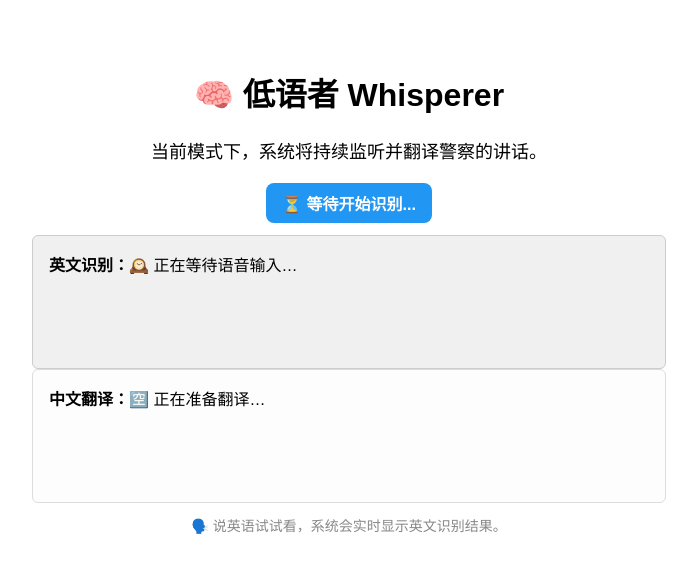
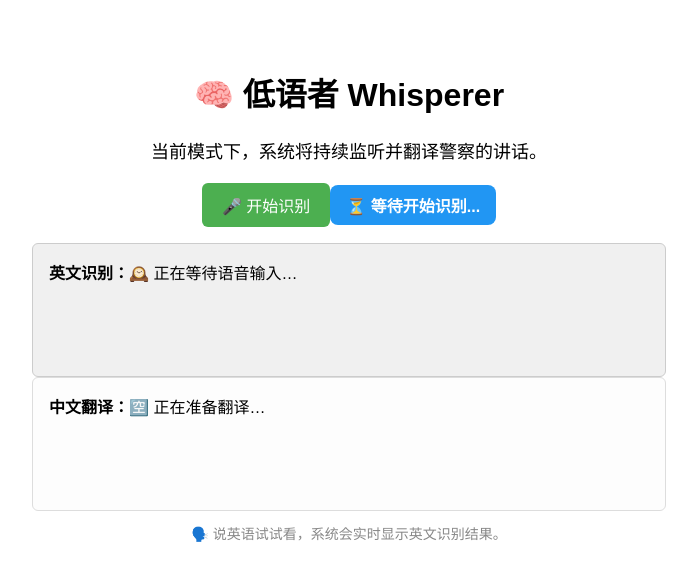
Before and after one commit to mochiwang/truck, a Next.js app in the folder frontend/: page /whisperer in a window 1280 px wide. Shown: the top 580 px of the page, without its empty margins (291-988 px from the left). Built offline with nearby package versions, Linux system fonts and the light colour scheme; no server answers.

Commit message:
✅ feat: 添加 Whisperer 启停控制与识别修复逻辑

```diff
--- a/frontend/components/LiveListener.tsx
+++ b/frontend/components/LiveListener.tsx
@@ -6,6 +6,8 @@ export default function LiveListener() {
   const [status, setStatus] = useState('⏳ 等待开始识别...');
   const [log, setLog] = useState<string[]>([]);
   const [translated, setTranslated] = useState<string[]>([]);
+  const [listening, setListening] = useState(false);
+
   const wsRef = useRef<WebSocket | null>(null);
   const mediaStreamRef = useRef<MediaStream | null>(null);
   const mediaRecorderRef = useRef<MediaRecorder | null>(null);
@@ -119,15 +121,38 @@ export default function LiveListener() {
     mediaRecorderRef.current?.stop();
     mediaStreamRef.current?.getTracks().forEach((t) => t.stop());
     wsRef.current?.close();
+    setStatus('🛑 识别已停止');
   };
 
   useEffect(() => {
-    startRecording();
     return () => stopRecording();
   }, []);
 
   return (
     <div style={{ marginTop: 20 }}>
+      <button
+        onClick={() => {
+          if (listening) {
+            stopRecording();
+          } else {
+            startRecording();
+          }
+          setListening(!listening);
+        }}
+        style={{
+          padding: '10px 20px',
+          backgroundColor: listening ? '#f44336' : '#4caf50',
+          color: 'white',
+          border: 'none',
+          borderRadius: 6,
+          marginBottom: 16,
+          fontSize: 16,
+          cursor: 'pointer',
+        }}
+      >
+        {listening ? '🛑 停止识别' : '🎤 开始识别'}
+      </button>
+
       <div style={badgeStyle(status)}>{status}</div>
 
       <div style={boxStyle}>
@@ -171,6 +196,7 @@ const badgeStyle = (status: string): React.CSSProperties => {
   else if (status.includes('❌')) bg = '#f44336';
   else if (status.includes('🔌')) bg = '#ff9800';
   else if (status.includes('⏳')) bg = '#2196f3';
+  else if (status.includes('🛑')) bg = '#9e9e9e';
 
   return {
     backgroundColor: bg,
```
Also changed, not shown: 1 other file (tests, documents, lock files or other folders).
